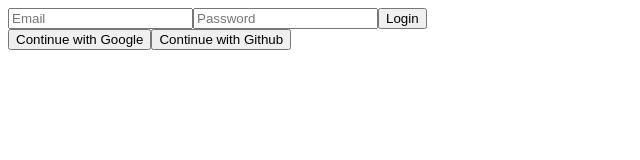
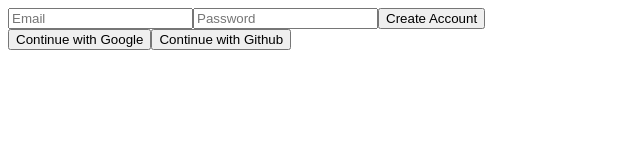
Before and after one commit to jyy1554/twitter, a React (Create React App) app: page /#/ in a window 1280 px wide. Shown: the top 160 px of the page, without its empty margins (0-640 px from the left). Built offline with nearby package versions, Linux system fonts and the light colour scheme; no server answers.

Commit message:
로그인하여 계정 만들기

```diff
--- a/src/fbase.js
+++ b/src/fbase.js
@@ -1,5 +1,5 @@
-import { initializeApp } from "firebase/app";
-import { getAuth } from "firebase/auth";     //auth 사용하기위해 추가
+import { initializeApp } from 'firebase/app';
+import { getAuth } from 'firebase/auth'; //auth 사용하기위해 추가
 
 const firebaseConfig = {
     apiKey: process.env.REACT_APP_API_KEY,
@@ -8,7 +8,7 @@
     projectId: process.env.REACT_APP_PROJECT_ID,
     storageBucket: process.env.REACT_APP_STORAGE_BUCKET,
     messagingSenderId: process.env.REACT_APP_MESSAGIN_ID,
-    appId: process.env.REACT_APP_APP_ID
+    appId: process.env.REACT_APP_APP_ID,
 };
 
 const app = initializeApp(firebaseConfig);
--- a/src/routes/Auth.js
+++ b/src/routes/Auth.js
@@ -1,8 +1,14 @@
 import React, { useState } from 'react';
+import { authService } from '../fbase';
+import {
+    createUserWithEmailAndPassword,
+    signInWithEmailAndPassword,
+} from 'firebase/auth';
 
 const Auth = () => {
     const [email, setEmail] = useState('');
     const [password, setPassword] = useState('');
+    const [newAccount, setNewAccount] = useState(true);
 
     const onChange = (e) => {
         const { name, value } = e.target;
@@ -13,8 +19,30 @@
         }
     };
 
-    const onSubmit = (e) => {
+    const onSubmit = async (e) => {
         e.preventDefault();
+
+        try {
+            let data;
+            if (newAccount) {
+                //create account
+                data = await createUserWithEmailAndPassword(
+                    authService,
+                    email,
+                    password
+                );
+            } else {
+                //login
+                data = await signInWithEmailAndPassword(
+                    authService,
+                    email,
+                    password
+                );
+            }
+            console.log(data);
+        } catch (error) {
+            console.log(error);
+        }
     };
 
     return (
@@ -36,7 +64,10 @@
                     value={password}
                     onChange={onChange}
                 />
-                <input type="submit" value="Login" />
+                <input
+                    type="submit"
+                    value={newAccount ? 'Create Account' : 'Login'}
+                />
             </form>
             <div>
                 <button>Continue with Google</button>
```
